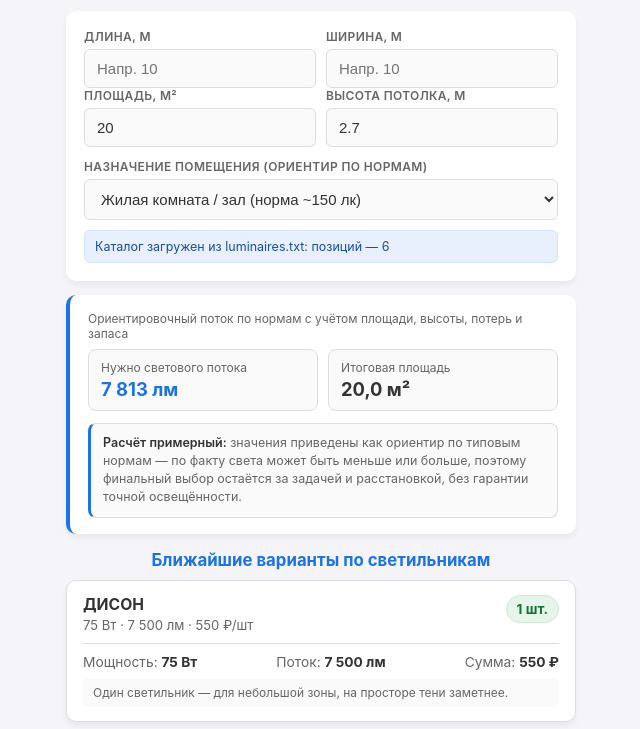
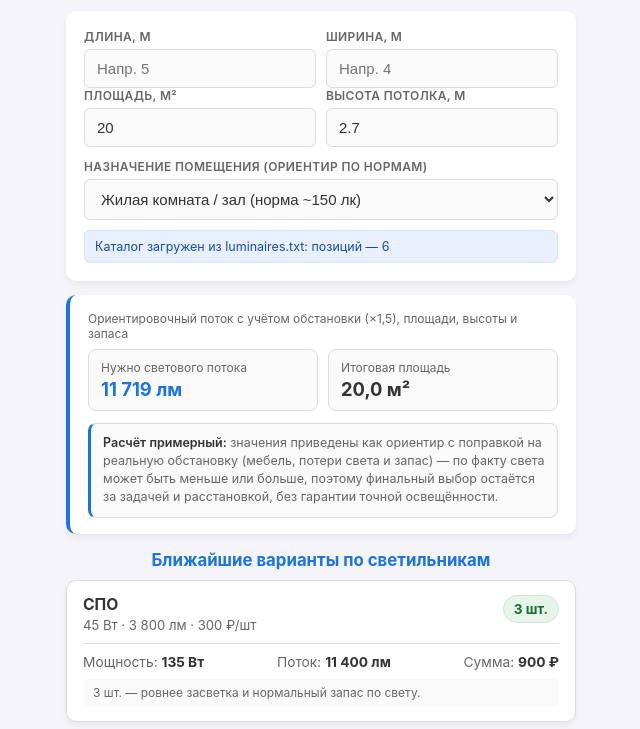
Before and after one commit to ImFromDno/SvetMarket, a plain HTML site: page lumen/index.html in a window 1280 px wide. Shown: the part 39-768 px from the top of the page, without its empty margins (319-959 px from the left). Drawn offline with Linux system fonts and the light colour scheme.

Commit message:
Update index.html

```diff
--- a/lumen/index.html
+++ b/lumen/index.html
@@ -285,11 +285,11 @@
     <div class="row-2">
       <div>
         <label for="lengthM">Длина, м</label>
-        <input type="number" id="lengthM" min="0.1" step="0.1" placeholder="Напр. 10" onclick="this.select()">
+        <input type="number" id="lengthM" min="0.1" step="0.1" placeholder="Напр. 5" onclick="this.select()">
       </div>
       <div>
         <label for="widthM">Ширина, м</label>
-        <input type="number" id="widthM" min="0.1" step="0.1" placeholder="Напр. 10" onclick="this.select()">
+        <input type="number" id="widthM" min="0.1" step="0.1" placeholder="Напр. 4" onclick="this.select()">
       </div>
     </div>
 
@@ -318,7 +318,7 @@
   </div>
 
   <div class="summary-card">
-    <div class="hint" style="margin-top:0">Ориентировочный поток по нормам с учётом площади, высоты, потерь и запаса</div>
+    <div class="hint" style="margin-top:0">Ориентировочный поток с учётом обстановки (×1,5), площади, высоты и запаса</div>
     <div class="summary-grid">
       <div class="stat-box">
         <div class="stat-label">Нужно светового потока</div>
@@ -330,7 +330,7 @@
       </div>
     </div>
     <div class="result-disclaimer">
-      <strong>Расчёт примерный:</strong> значения приведены как ориентир по типовым нормам — по факту света может быть меньше или больше, поэтому финальный выбор остаётся за задачей и расстановкой, без гарантии точной освещённости.
+      <strong>Расчёт примерный:</strong> значения приведены как ориентир с поправкой на реальную обстановку (мебель, потери света и запас) — по факту света может быть меньше или больше, поэтому финальный выбор остаётся за задачей и расстановкой, без гарантии точной освещённости.
     </div>
   </div>
 
@@ -339,6 +339,8 @@
 
   <script>
     const CATALOG_FILE = "luminaires.txt";
+    // Поправочный коэффициент на реальную обстановку (мебель, потери отражённого света, тени)
+    const REAL_ROOM_FACTOR = 1.5;
 
     const DEFAULT_LUMINAIRES = [
       { name: "НБП 12-60-001 (влагозащищённый)", watts: 12, lumens: 1080, price: 650 },
@@ -406,8 +408,6 @@
     }
 
     function getEffectiveUf(baseUf, l, w, area, h) {
-      // На больших площадях и высоких потолках доля полезного потока ниже,
-      // плюс закладываем плавный рост под сетку точек и потери по периметру.
       let uf = baseUf;
       if (area > 25) {
         const extraArea = Math.min(area - 25, 175);
@@ -468,13 +468,13 @@
       const mf = parseFloat(opt?.dataset?.mf) || 1.25;
 
       const effUf = getEffectiveUf(baseUf, l, w, area, height);
-      const totalLumens = Math.ceil((area * lux * mf) / effUf);
+      const totalLumens = Math.ceil(((area * lux * mf) / effUf) * REAL_ROOM_FACTOR);
 
       calcAreaEl.textContent = `${area.toFixed(1).replace(".", ",")} м²`;
       reqLumensEl.textContent = `${totalLumens.toLocaleString("ru-RU")} лм`;
 
       // Защита от абсурдно мощных наборов в маленьких помещениях
-      const maxReasonableWatts = Math.max(40, area * 22);
+      const maxReasonableWatts = Math.max(45, area * 26);
 
       const candidates = [];
       luminaires.forEach(item => {
```
